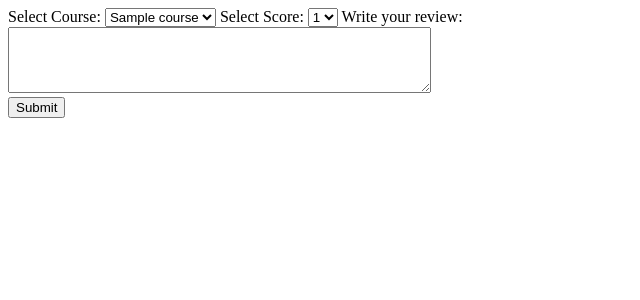
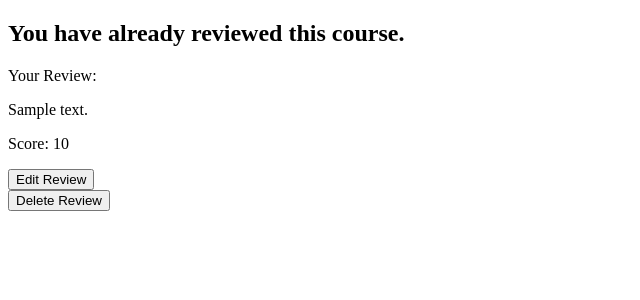
Before and after one commit to Seisision/DIS-project-2023-Group73, a Flask app: template Course_Finder/templates/Write_Reviews.html in a window 1280 px wide. Shown: the top 300 px of the page, without its empty margins (0-640 px from the left). Run offline with Flask 3, Linux system fonts and the light colour scheme; the template is opened without the code that fills it: values that come from a table or form of the project are taken from there, most other values are stand-ins (such as "Sample title", 1, 10 or a date in 2020).

Commit message:
added functionality to delete completed courses

```diff
--- a/Course_Finder/templates/Write_Reviews.html
+++ b/Course_Finder/templates/Write_Reviews.html
@@ -6,6 +6,7 @@
 </head>
 <body>
 
+{% if not reviewed_course %}
     <form action="{{ url_for('Write_Review') }}" method="post">
         <label for="course">Select Course:</label>
         <select id="course" name="course">
@@ -28,6 +29,20 @@
 
         <input type="submit" value="Submit">
     </form>
+{% else %}
+    <h2>You have already reviewed this course.</h2>
+    <p>Your Review:</p>
+    <p>{{ reviewed_course.text }}</p>
+    <p>Score: {{ reviewed_course.score }}</p>
+    <form action="{{ url_for('Edit_Review', review_id=reviewed_course.id) }}" method="post">
+        {{ form.hidden_tag() }}
+        <input type="submit" value="Edit Review">
+    </form>
+    <form action="{{ url_for('Delete_Review', review_id=reviewed_course.id) }}" method="post">
+        {{ form.hidden_tag() }}
+        <input type="submit" value="Delete Review">
+    </form>
+{% endif %}
 
 </body>
 </html>
```
Also changed, not shown: Course_Finder/Routes/Completed_Courses.py (+19 -1 lines), Course_Finder/models.py (+13 -1 lines), Course_Finder/templates/completed_courses.html (+7 -0 lines). Lines whose indentation alone changed are shown as unchanged.
